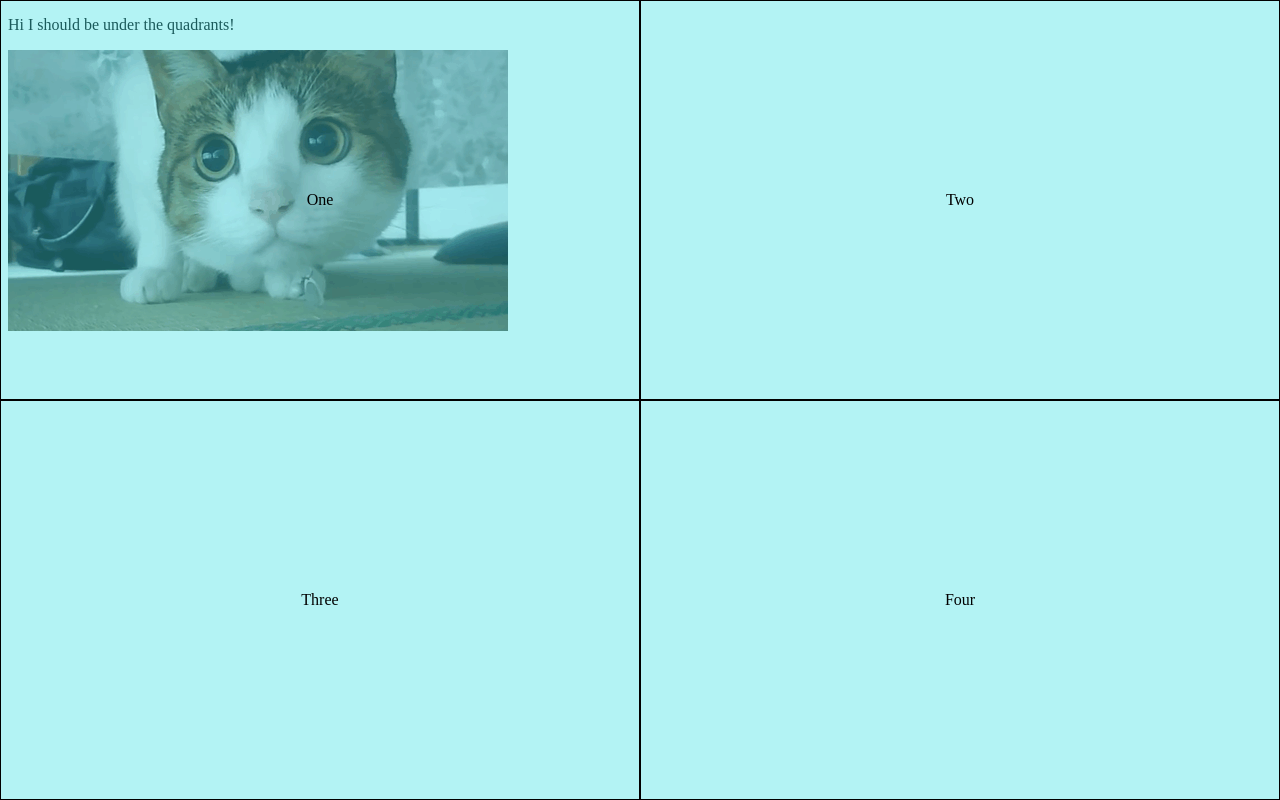
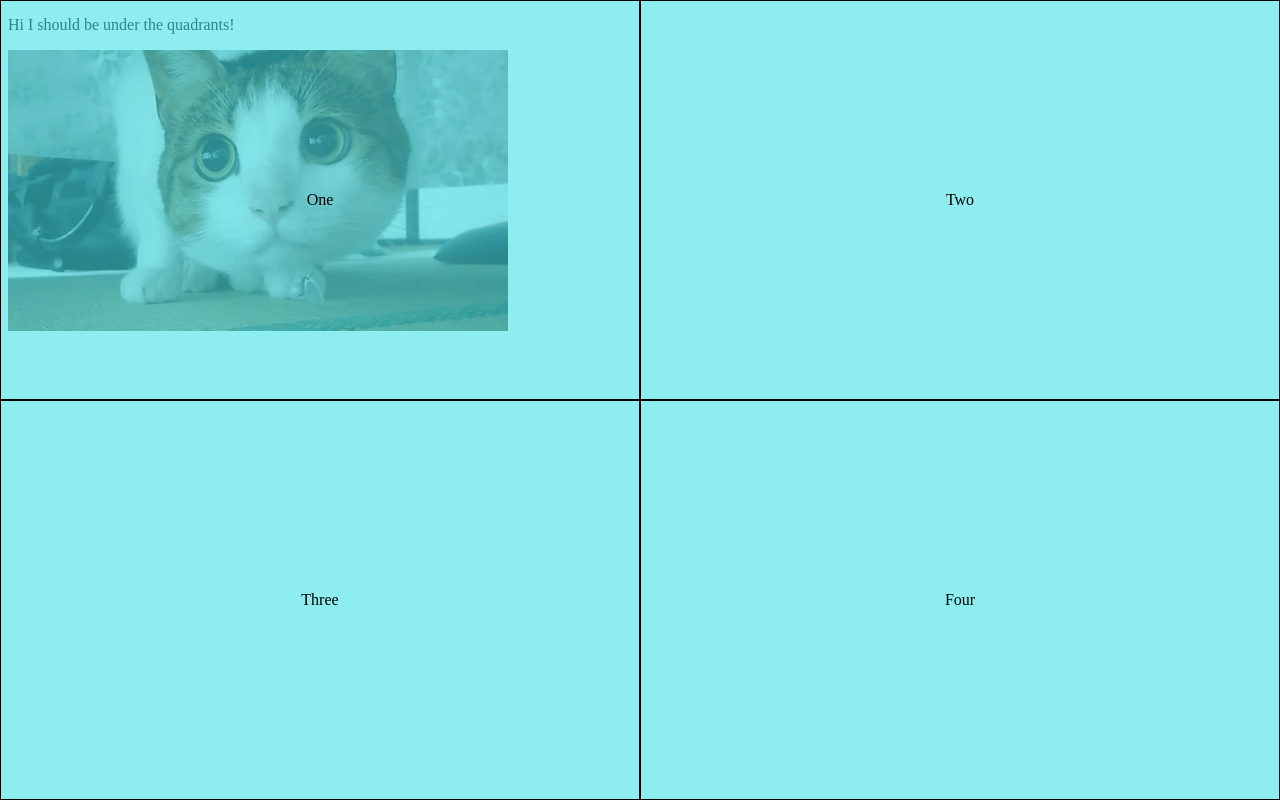
Before and after one commit to exsmiley/eyemaster, a browser extension: page css-test/index.html in a window 1280 px wide. Drawn offline with Linux system fonts and the light colour scheme.

Commit message:
Adjusted opacity of quadrants

```diff
--- a/css-test/styles.css
+++ b/css-test/styles.css
@@ -2,7 +2,7 @@
   position: fixed;
   border: 1px solid black;
   box-sizing: border-box;
-  background:rgba(67,225,228,0.4);
+  background:rgba(67,225,228,0.6);
   display:flex;
   align-items: center;
   justify-content:center;
```
